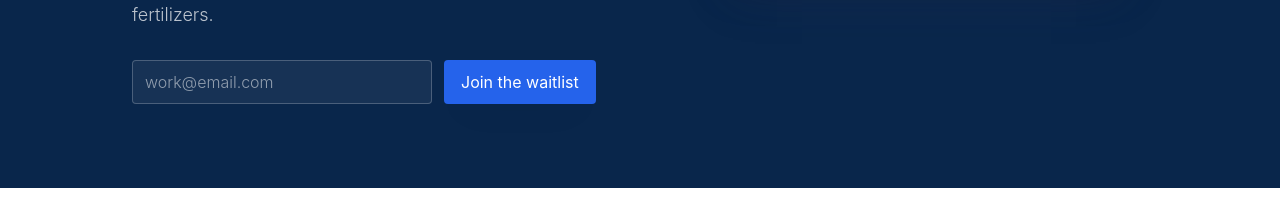
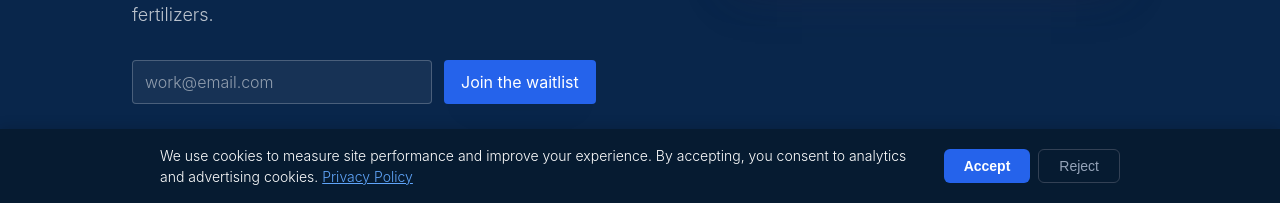
Before and after one commit to Josuedutra/cbam-toolkit, a website: page public/index.html in a window 1280 px wide. Shown: the part 597-800 px from the top of the page. Drawn offline with Linux system fonts and the light colour scheme.

Commit message:
feat(lp): add Google Consent Mode v2 + cookie banner
GDPR/EEE compliant implementation:
- Consent defaults: all denied until user accepts
- Cookie banner with Accept/Reject buttons
- localStorage persistence across visits
- gtag consent update on accept

Co-Authored-By: Claude Opus 4.6 <noreply@anthropic.com>

```diff
--- a/public/index.html
+++ b/public/index.html
@@ -19,11 +19,34 @@
     <meta property="og:type" content="website" />
     <meta property="og:url" content="https://cbam-toolkit.vercel.app" />
 
+    <!-- Google Consent Mode v2 — must fire BEFORE gtag.js loads -->
+    <script>
+      window.dataLayer = window.dataLayer || [];
+      function gtag(){dataLayer.push(arguments);}
+
+      // Default: deny all until user consents (GDPR/EEE compliant)
+      gtag('consent', 'default', {
+        'ad_storage': 'denied',
+        'ad_user_data': 'denied',
+        'ad_personalization': 'denied',
+        'analytics_storage': 'denied',
+        'wait_for_update': 500
+      });
+
+      // Check if user already consented in a previous visit
+      if (localStorage.getItem('cbam_consent') === 'granted') {
+        gtag('consent', 'update', {
+          'ad_storage': 'granted',
+          'ad_user_data': 'granted',
+          'ad_personalization': 'granted',
+          'analytics_storage': 'granted'
+        });
+      }
+    </script>
+
     <!-- Google tag (gtag.js) — GA4 + Google Ads -->
     <script async src="https://www.googletagmanager.com/gtag/js?id=G-ZYBJRVS4EP"></script>
     <script>
-      window.dataLayer = window.dataLayer || [];
-      function gtag(){dataLayer.push(arguments);}
       gtag('js', new Date());
       gtag('config', 'G-ZYBJRVS4EP');
       gtag('config', 'AW-18174252339');
@@ -1193,5 +1216,35 @@
         });
       });
     </script>
+    <!-- Cookie Consent Banner -->
+    <div id="cookie-banner" style="display:none; position:fixed; bottom:0; left:0; right:0; background:#061b31; color:#fff; padding:16px 24px; z-index:9999; font-size:14px; line-height:1.5; box-shadow:0 -2px 12px rgba(0,0,0,.15);">
+      <div style="max-width:960px; margin:0 auto; display:flex; align-items:center; gap:16px; flex-wrap:wrap;">
+        <p style="margin:0; flex:1; min-width:240px;">We use cookies to measure site performance and improve your experience. By accepting, you consent to analytics and advertising cookies. <a href="https://cbamtoolkit.com/privacy" style="color:#60a5fa; text-decoration:underline;">Privacy Policy</a></p>
+        <div style="display:flex; gap:8px; flex-shrink:0;">
+          <button onclick="acceptCookies()" style="background:#2563eb; color:#fff; border:none; padding:8px 20px; border-radius:6px; cursor:pointer; font-size:14px; font-weight:600;">Accept</button>
+          <button onclick="rejectCookies()" style="background:transparent; color:#94a3b8; border:1px solid #334155; padding:8px 20px; border-radius:6px; cursor:pointer; font-size:14px;">Reject</button>
+        </div>
+      </div>
+    </div>
+    <script>
+      // Show banner only if user hasn't chosen yet
+      if (!localStorage.getItem('cbam_consent')) {
+        document.getElementById('cookie-banner').style.display = 'block';
+      }
+      function acceptCookies() {
+        localStorage.setItem('cbam_consent', 'granted');
+        gtag('consent', 'update', {
+          'ad_storage': 'granted',
+          'ad_user_data': 'granted',
+          'ad_personalization': 'granted',
+          'analytics_storage': 'granted'
+        });
+        document.getElementById('cookie-banner').style.display = 'none';
+      }
+      function rejectCookies() {
+        localStorage.setItem('cbam_consent', 'denied');
+        document.getElementById('cookie-banner').style.display = 'none';
+      }
+    </script>
   </body>
 </html>
```
